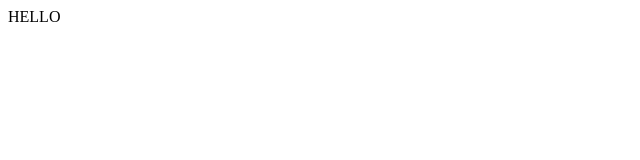
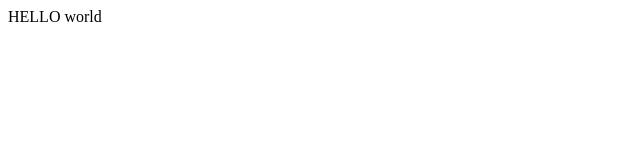
Before and after one commit to GrantHolmes/philosopho, a plain HTML site: page index.html in a window 1280 px wide. Shown: the full height of the page, 0-640 px from the left. Drawn offline with Linux system fonts and the light colour scheme.

Commit message:
second commit

```diff
--- a/index.html
+++ b/index.html
@@ -12,6 +12,6 @@
     <title>philosopho</title>
   </head>
   <body>
-    HELLO
+    HELLO world
   </body>
 </html>
```
